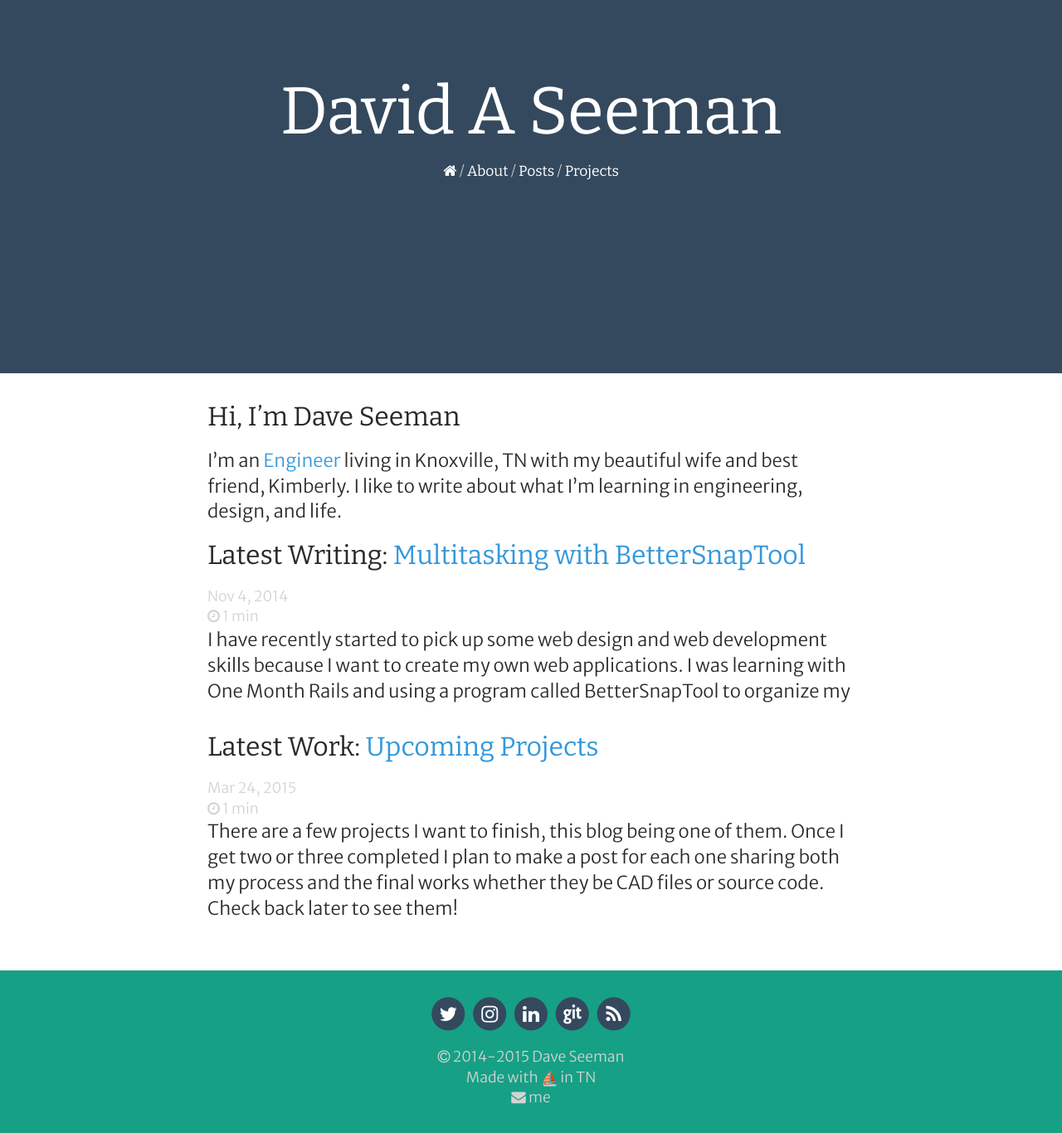
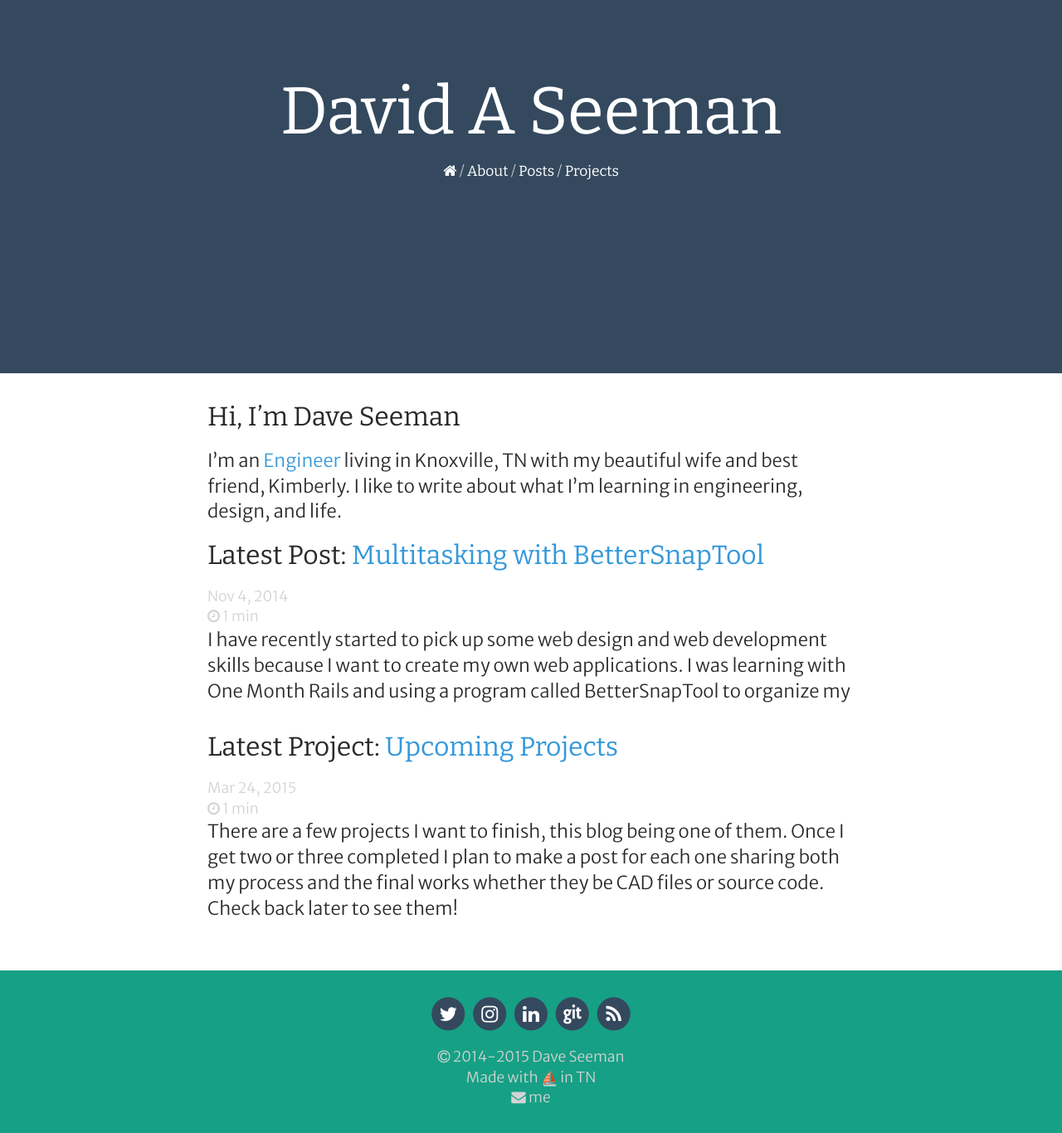
Before and after one commit to Shipwright/daveas.github.io, a Jekyll site: the page built from index.html, in a window 1280 px wide. Shown: the whole page at 83% size. Built offline with Jekyll 4.4.1, drawn with Linux system fonts in a browser that asks for light colours; nearby versions of some CDN libraries; emoji names are drawn with the system emoji font; some web fonts are replaced.

Commit message:
Update index.html

```diff
--- a/index.html
+++ b/index.html
@@ -11,7 +11,7 @@ layout: default
       {% assign posts = site.posts %}
       {% for post in posts limit:1 %}
         <li>
-          <h2 class="post-title">Latest Writing: <a href="{{ post.url | prepend: site.baseurl }}">{{ post.title }}</a></h2>
+          <h2 class="post-title">Latest Post: <a href="{{ post.url | prepend: site.baseurl }}">{{ post.title }}</a></h2>
           <p class="post-meta">{{ post.date | date: "%b %-d, %Y" }}{% if post.author %} • {{ post.author }}{% endif %}{% if post.meta %} • {{ post.meta }}{% endif %}</p>
           <p class="post-meta"><i class="fa fa-clock-o"></i> {{ post.content | number_of_words | divided_by: 300 | plus: 1 | ceil }} min</p>
           {{ post.excerpt }}
@@ -23,7 +23,7 @@ layout: default
       {% assign projects = site.projects %}
       {% for project in projects limit:1 %}
         <li>
-          <h2 class="post-title">Latest Work: <a href="{{ project.url | prepend: site.baseurl }}">{{ project.title }}</a></h2>
+          <h2 class="post-title">Latest Project: <a href="{{ project.url | prepend: site.baseurl }}">{{ project.title }}</a></h2>
           <p class="post-meta">{{ project.date | date: "%b %-d, %Y" }}{% if project.author %} • {{ project.author }}{% endif %}{% if project.meta %} • {{ project.meta }}{% endif %}</p>
           <p class="post-meta"><i class="fa fa-clock-o"></i> {{ project.content | number_of_words | divided_by: 300 | plus: 1 | ceil }} min</p>
           {{ project.excerpt }}
```
